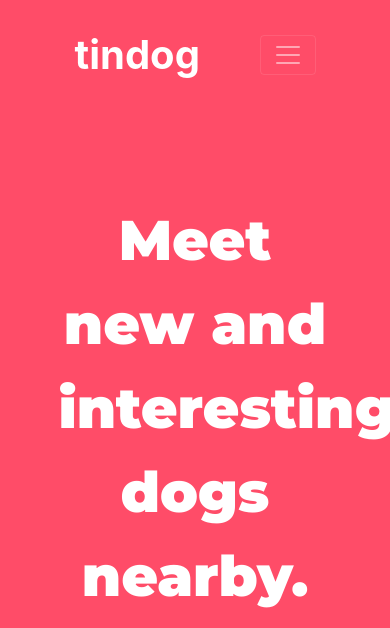
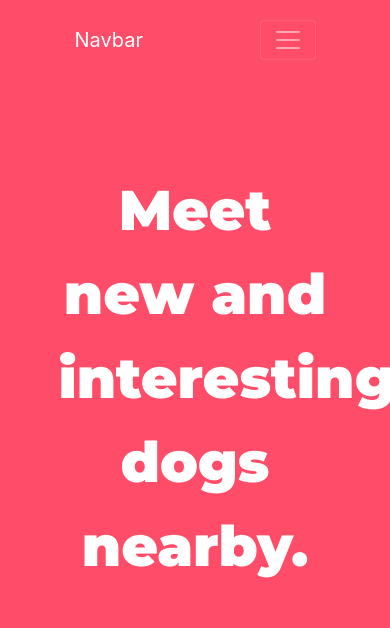
Before and after one commit to kavin1002/Tindog, a plain HTML site: page index.html in a window 390 px wide. Shown: the top 628 px of the page. Drawn offline with nearby package versions, Linux system fonts and the light colour scheme.

Commit message:
Update index.html

```diff
--- a/index.html
+++ b/index.html
@@ -28,13 +28,14 @@
 
       <!-- Nav Bar -->
 
-      <nav class="navbar navbar-expand-sm navbar-dark">
-        <a href="#" class="navbar-brand" id="brand">tindog</a>
-        <button class="navbar-toggler" type="button" data-bs-toggle="collapse" data-bs-target="#navbarSupportedContent" aria-controls="navbarSupportedContent" aria-expanded="false" aria-label="Toggle navigation">
-          <span class="navbar-toggler-icon"></span>
-        </button>
-        <div class="collapse navbar-collapse" id="navbarSupportedContent">
-          <ul class="navbar-nav  ml-auto">
+      <nav class="navbar navbar-expand-lg navbar-dark ">
+    <a class="navbar-brand" href="#">Navbar</a>
+    <button class="navbar-toggler" type="button" data-toggle="collapse" data-target="#navbarSupportedContent" aria-controls="navbarSupportedContent" aria-expanded="false" aria-label="Toggle navigation">
+      <span class="navbar-toggler-icon"></span>
+    </button>
+
+    <div class="collapse navbar-collapse" id="navbarSupportedContent">
+      <ul class="navbar-nav ml-auto">
             <li class="nav-item"><a class="nav-link" href="#footer">Contact</a></li>
             <li class="nav-item"><a class="nav-link" href="#pricing">Pricing</a></li>
             <li class="nav-item"><a class="nav-link" href="#cta">Download</a></li>
```
